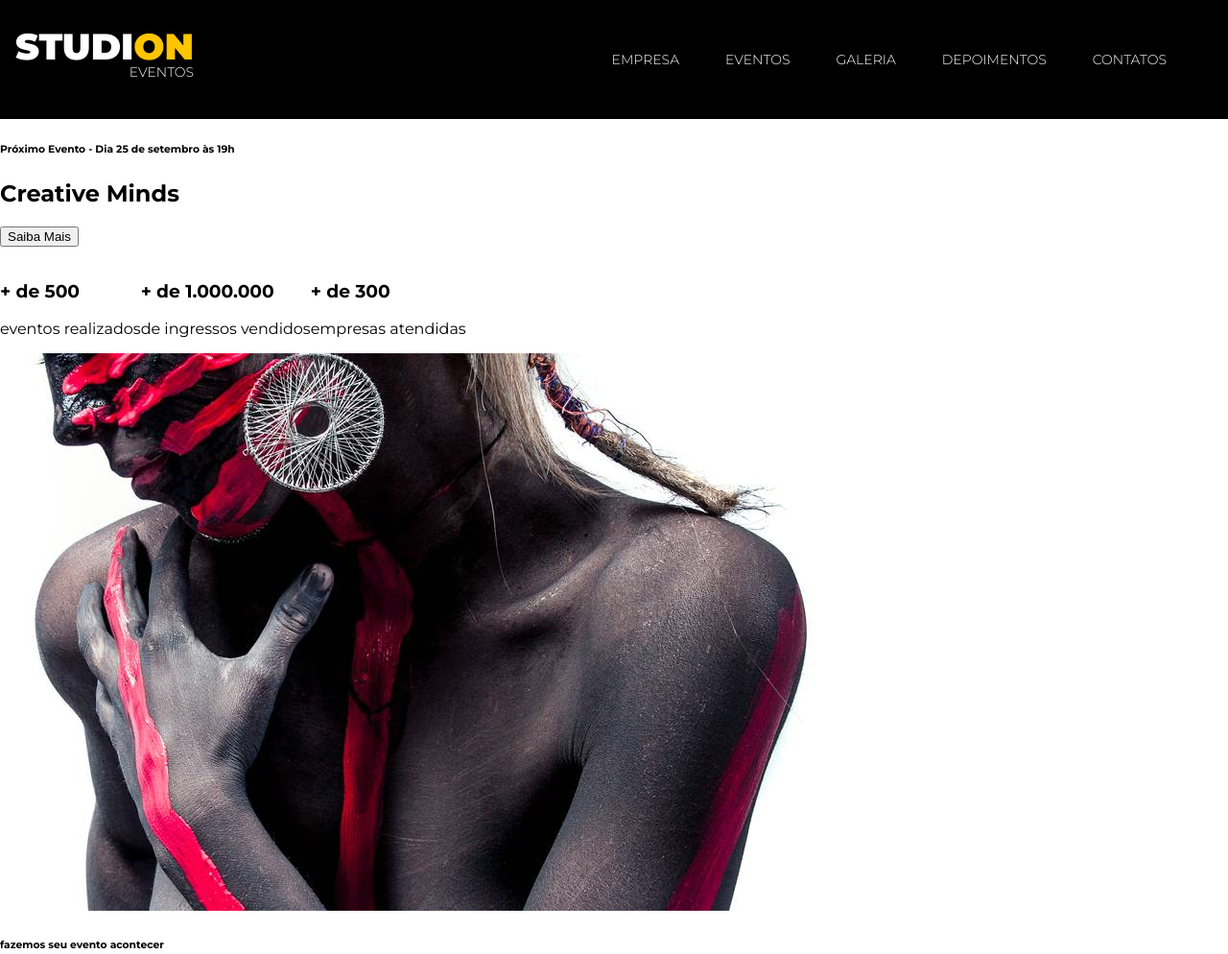
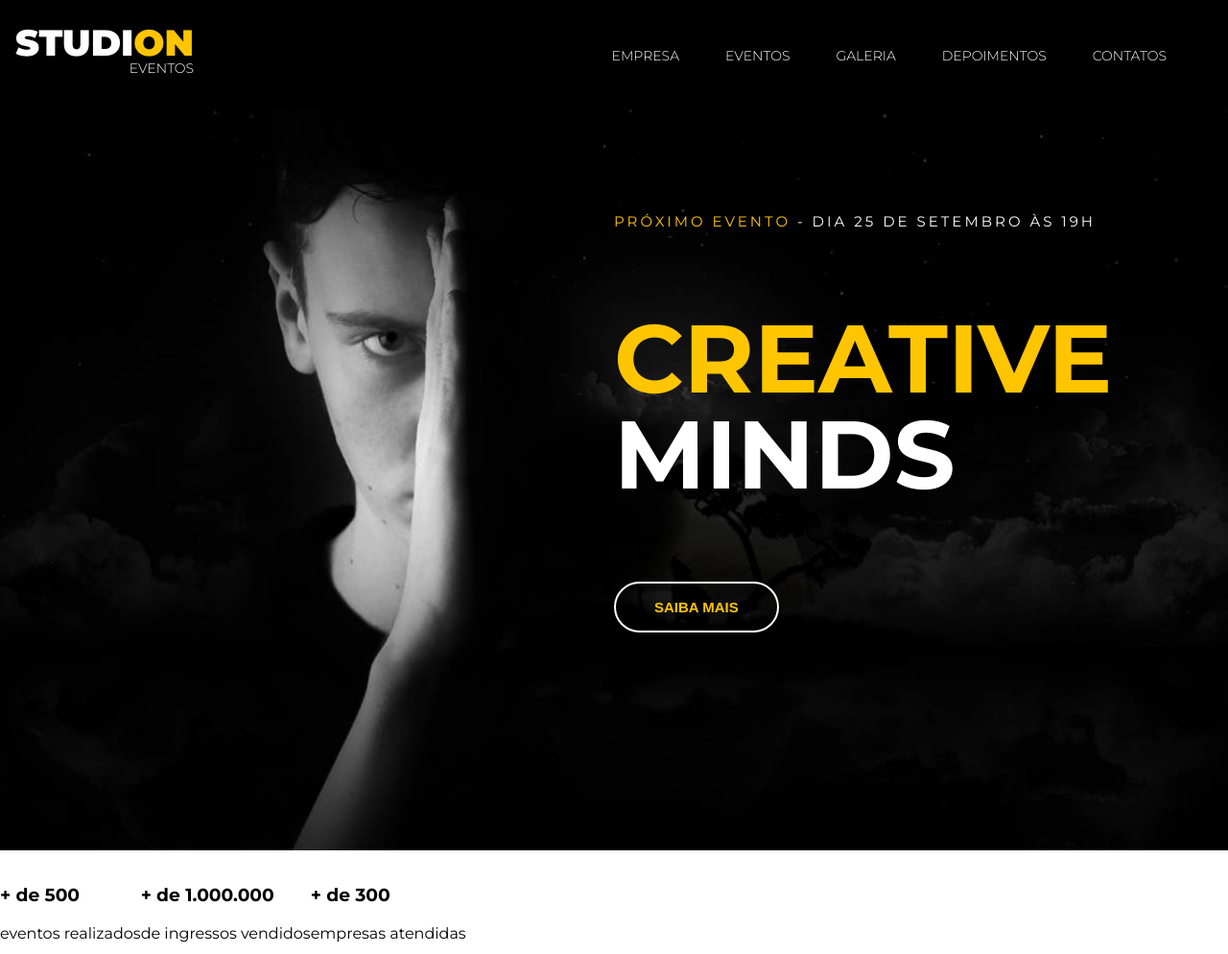
Before and after one commit to idoak/studioON, a website: page studioon/index.html in a window 1280 px wide. Shown: the top 994 px of the page at 96% size. Drawn offline with Linux system fonts and the light colour scheme.

Commit message:
feat(header): implemented header styles

```diff
--- a/studioon/index.html
+++ b/studioon/index.html
@@ -44,9 +44,12 @@
         <header>
             <div id="slider">
                 <div class="slide">
-                    <h6><span>Próximo Evento</span> - Dia 25 de setembro às 19h</h6>
-                    <h2><span>Creative</span> Minds</h2>
-                    <button>Saiba Mais</button>
+                    <img class="slide__background-image" src="./banner.jpg" alt="studion banner"/>
+                    <div class="slide__copy">
+                        <h6><span class="copy--primary">Próximo Evento</span> - Dia 25 de setembro às 19h</h6>
+                        <h2><span class="copy--primary">Creative</span> Minds</h2>
+                        <button class="btn btn--slide">Saiba Mais</button>
+                    </div>
                 </div>
             </div>
         </header>
--- a/studioon/style.css
+++ b/studioon/style.css
@@ -5,14 +5,16 @@
 }
 
 :root {
---color-primary: #ffc500;
-font-family: 'Montserrat', sans-serif;
-font-size: 16px;
+    font-family: 'Montserrat', sans-serif;
+    font-size: 16px;
+    --color-primary: #ffc500;
+    --default-padding: 1rem;
 }
 
 body{
-padding-top: 7.75rem;
+padding-top: 5.4rem;
 margin: 0;
+
 }
 
 ul{
@@ -23,6 +25,7 @@
 
 .navbar {
     position: fixed;
+    z-index: 1;
     display: grid;
     grid-template-columns: 1fr 9fr;
     align-items: center;
@@ -31,7 +34,7 @@
 
 
     width: 100vw;
-    height: 7.75rem;
+    height: 7rem;
     padding: 0 1rem;
 
     background-color: rgb(0, 0, 0);
@@ -76,3 +79,64 @@
 .copy--primary {
     color: var(--color-primary)
 }
+
+#slider {
+    background-color: #000000;
+    color: #ffffff;
+}
+
+.slide {
+    position: relative;
+    height: 100vh;
+    }
+
+.slide__background-image {
+    width: 100%;
+    height: 100%;
+    object-fit: cover;
+    object-position: center;
+}
+
+.slide__copy {
+    position: absolute;
+    top: 6.25rem;
+    left: 50vw;
+}
+
+.slide__copy h6 {
+    font-size: 0.9375rem;
+    font-weight: 400;
+    text-transform: uppercase;
+    letter-spacing: .1875rem;
+}
+
+.slide__copy h2 {
+    font-size: 6.25rem;
+    text-transform: uppercase;
+    line-height: 6.25rem;
+}
+
+.slide__copy h2 span {
+    display: block;
+}
+
+.btn {
+    cursor: pointer;
+    padding: 1rem 2.5rem;
+    border: .125rem solid #ffffff;
+    border-radius: 5rem;
+    color: var(--color-primary);
+    background: unset;
+    font-size: .9375rem;
+    font-weight: 700;
+    text-transform: uppercase;
+    transition: 0.5s all ease ;
+}
+
+.btn:hover,
+.btn:active,
+.btn:focus {
+    border-color: var(--color-primary);
+    background-color: var(--color-primary);
+    color: #ffffff;
+}
```
